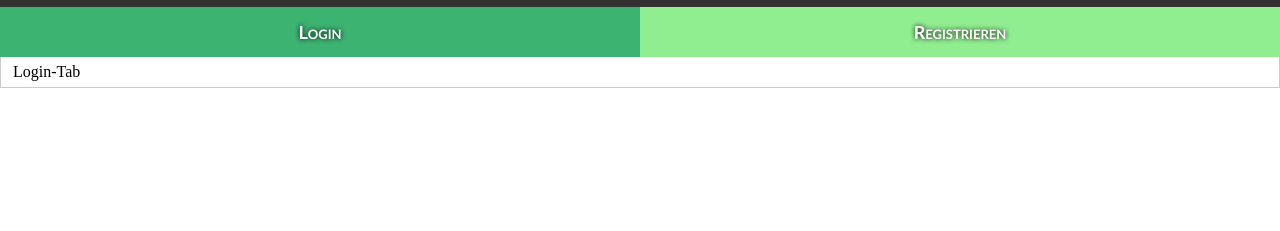
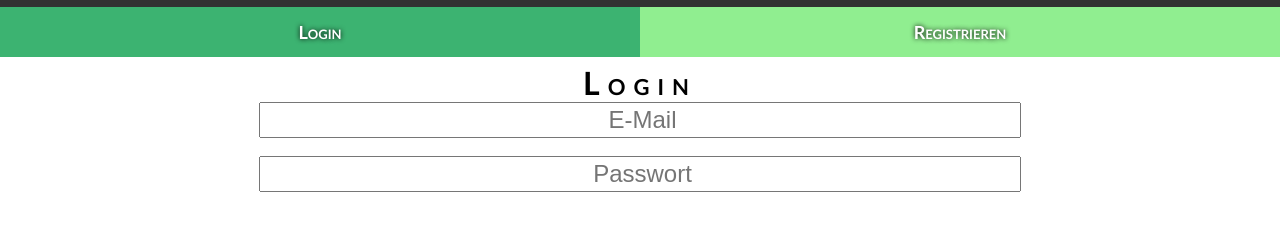
Before and after one commit to chArry97/GC-Core-GT-MP-Project, a plain HTML site: page resources/gamingcorerpg/web/start.html in a window 1280 px wide. Shown: the part 103-334 px from the top of the page. Drawn offline with Linux system fonts and the light colour scheme.

Commit message:
Login Anfang

```diff
--- a/resources/gamingcorerpg/web/start.html
+++ b/resources/gamingcorerpg/web/start.html
@@ -21,7 +21,11 @@
 	</div>
 
 	<div id="Login" class="tabcontent">
-		Login-Tab
+		<form onsubmit="login();">
+			<h4 class="headline">Login</h4>
+			<input class="inputfield" type="text" name="email" placeholder="E-Mail" required checked><br>
+			<input class="inputfield" type="password" name="pw" placeholder="Passwort"><br>
+		</form>
 	</div>
 	<div id="Registrieren" class="tabcontent">
 		Registrieren-Tab
--- a/resources/gamingcorerpg/web/styles/styles.css
+++ b/resources/gamingcorerpg/web/styles/styles.css
@@ -63,7 +63,6 @@
 .tabcontent {
 	display: none;
 	padding: 6px 12px;
-	border: 1px solid #ccc;
 	border-top: none;
 	animation: fadeEffect 1s;
 }
@@ -72,3 +71,22 @@
     from {opacity: 0;}
     to {opacity: 1;}
 }
+
+.headline {
+	font-family: calibri;
+	font-size: 32px;
+	letter-spacing: 8px;
+	font-variant: small-caps;
+	text-align: center;
+}
+
+.inputfield {
+	height: 32px;
+	margin-top: 8px;
+	font-size: 24px;
+	padding-left: 5px;
+	display: block;
+	margin: auto;
+	width: 60%;
+	text-align: center;
+}
```
